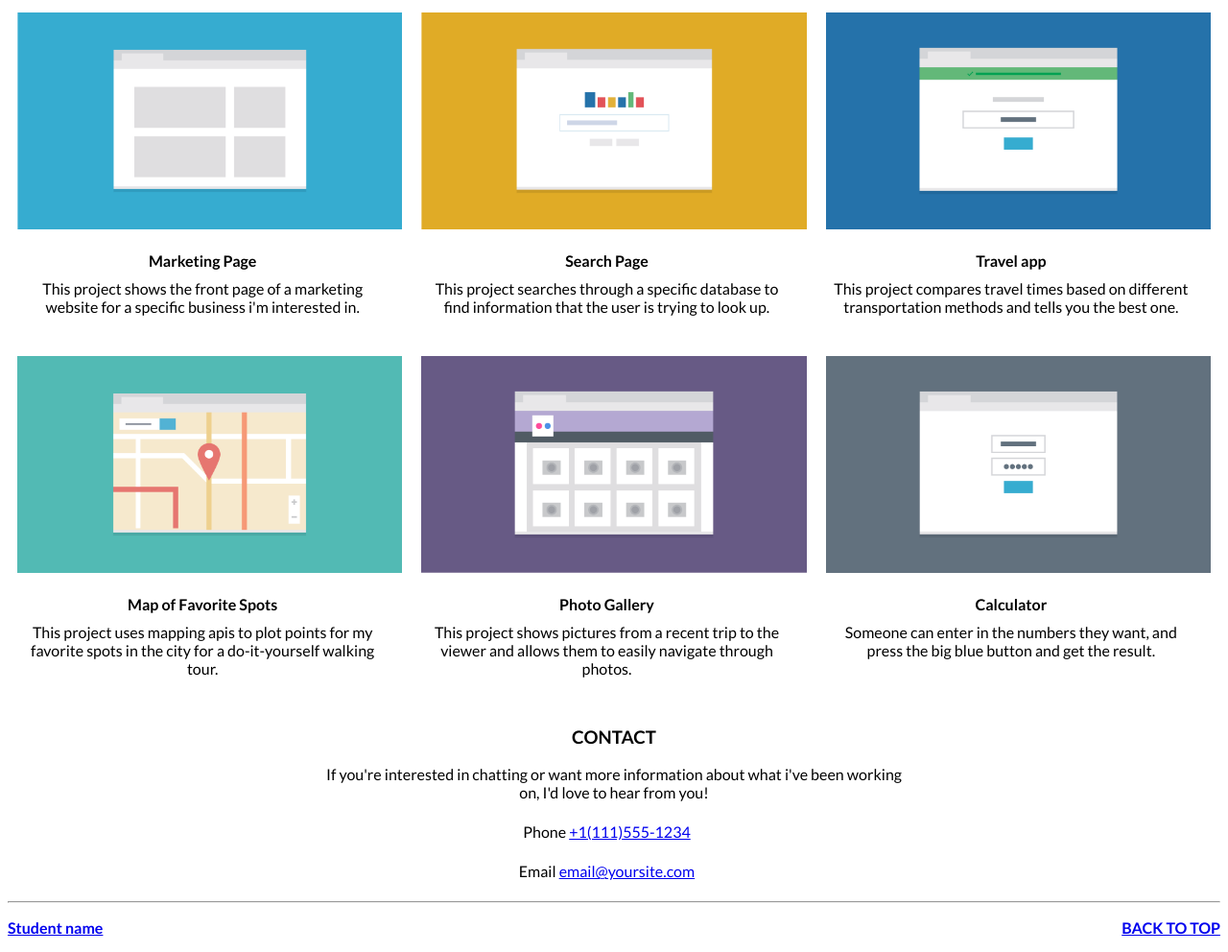
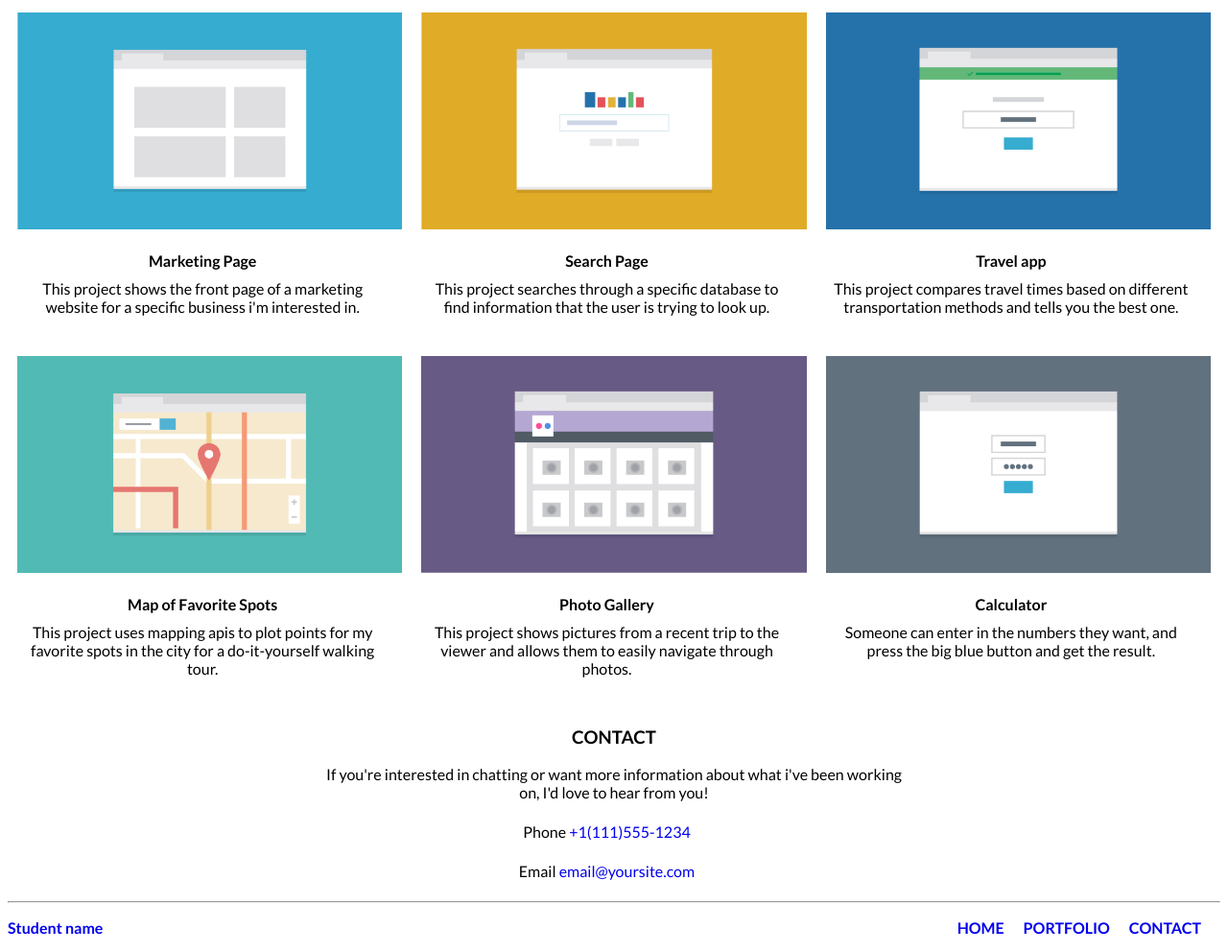
Before and after one commit to mr-first/techdegree-project-2, a plain HTML site: page index.html in a window 1280 px wide. Shown: the part 431-1423 px from the top of the page at 96% size. Drawn offline with Linux system fonts and the light colour scheme.

Commit message:
Changed bottom navigation
modified bottom navigation, removed links decoration

```diff
--- a/css/styles.css
+++ b/css/styles.css
@@ -4,6 +4,9 @@
 }
 img {
   max-width: 100vh;
+}
+a {
+    text-decoration: none;
 }
 p {
     text-align: center;
@@ -64,6 +67,9 @@ ul {
         justify-content: space-between;
         padding: 0;
     }
+    .rest {
+        display: none;
+    }
 }
 
 @media (min-width: 768px){
@@ -98,6 +104,16 @@ ul {
     .interested {
         margin-left: 20%;
         margin-right: 20%;
+    }
+    .rest {
+        display: block;
+        margin-right: 20px;
+    }
+    .item-2 {
+        display: none;
+    }
+    .item-1 {
+        flex: 1;
     }
 
 @media (min-width: 1024px){
--- a/index.html
+++ b/index.html
@@ -1,6 +1,7 @@
 <!DOCTYPE html>
-<html>
+<html lang="en">
     <head>
+        <meta charset="UTF-8">
         <meta name="viewport" content="width=device-width, initial-scale=1">
         <link rel="stylesheet" href="css/styles.css">
         <link rel="preconnect" href="https://fonts.googleapis.com">
@@ -14,7 +15,7 @@
                     <div class = "topnav">
                         <h1>Student name</h1>
                         <ul class = "ul-top-nav">
-                            <li class="item-nav-top"><a href="index.html">HOME</a></li>
+                            <li class="item-nav-top"><a href="#">HOME</a></li>
                             <li class="item-nav-top"><a href="#portfolio">PORTFOLIO</a></li>
                             <li class="item-nav-top"><a href="#contacts">CONTACT</a></li>
                         </ul>
@@ -77,6 +78,9 @@
                 <ul class="bottom-nav">
                     <li class="item-1"><a href="index.html">Student name</a></li>
                     <li class="item-2"><a href="#top">BACK TO TOP</a></li>
+                    <li class="rest"><a href="#">HOME</a></li>
+                    <li class="rest"><a href="#portfolio">PORTFOLIO</a></li>
+                    <li class="rest"><a href="#contact">CONTACT</a></li>
                 </ul>
             </div>
     </footer>
```
